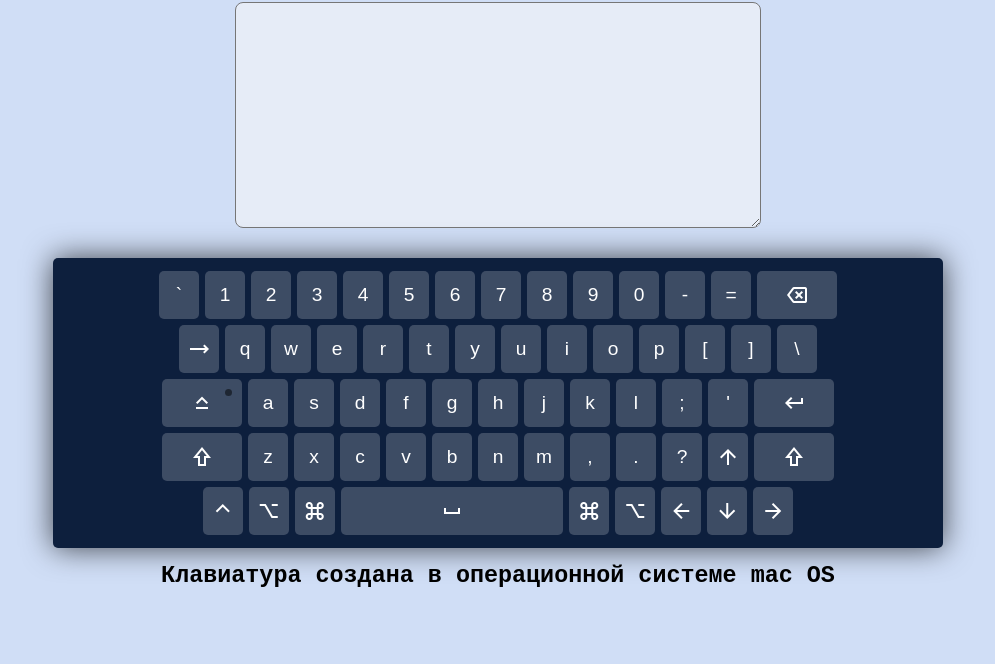
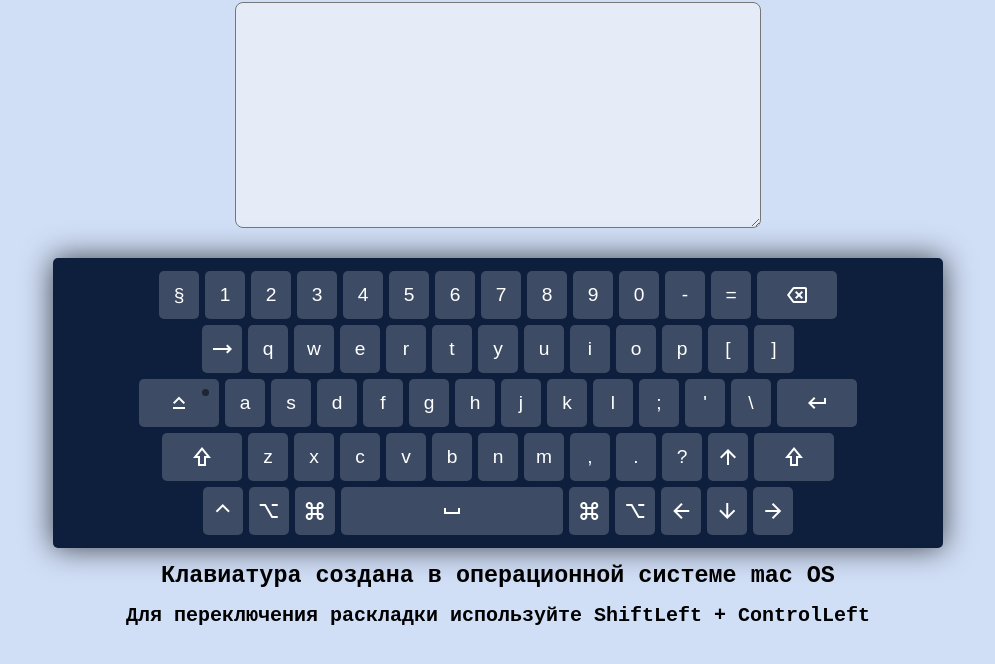
Before and after one commit to SashaBeller/virtual-keyboard, a plain HTML site: page index.html in a window 1280 px wide. Shown: the part 62-726 px from the top of the page, without its empty margins (142-1137 px from the left). Drawn offline with nearby package versions, Linux system fonts and the light colour scheme.

Commit message:
feat: add ru localisation

```diff
--- a/keyboard.js
+++ b/keyboard.js
@@ -1,4 +1,63 @@
-const keyElementByKey = new Map();
+const localizationMap = new Map();
+const buttonByKey = new Map();
+const symbolSet = new Set([
+  "Backquote",
+  "Digit1",
+  "Digit2",
+  "Digit3",
+  "Digit4",
+  "Digit5",
+  "Digit6",
+  "Digit7",
+  "Digit8",
+  "Digit9",
+  "Digit0",
+  "Minus",
+  "Equal",
+  "Tab",
+  "KeyQ",
+  "KeyW",
+  "KeyE",
+  "KeyR",
+  "KeyT",
+  "KeyY",
+  "KeyU",
+  "KeyI",
+  "KeyO",
+  "KeyP",
+  "BracketLeft",
+  "BracketRight",
+  "KeyA",
+  "KeyS",
+  "KeyD",
+  "KeyF",
+  "KeyG",
+  "KeyH",
+  "KeyJ",
+  "KeyK",
+  "KeyL",
+  "Semicolon",
+  "Quote",
+  "Backslash",
+  "Enter",
+  "KeyZ",
+  "KeyX",
+  "KeyC",
+  "KeyV",
+  "KeyB",
+  "KeyN",
+  "KeyM",
+  "Comma",
+  "Period",
+  "Slash",
+  "ArrowUp",
+  "Space",
+  "ArrowLeft",
+  "ArrowDown",
+  "ArrowRight",
+  "Backspace",
+]);
+
 const keyboard = {
   elements: {
     main: null,
@@ -13,9 +72,10 @@ const keyboard = {
   properties: {
     value: "",
     capsLock: false,
+    lang: "en",
   },
 
-  init() {
+  async init() {
     const body = document.querySelector("body");
 
     this.elements.centeralizer = document.createElement("section");
@@ -32,246 +92,224 @@ const keyboard = {
     this.elements.main.classList.add("keyboard");
     this.elements.keysContainer = document.createElement("div");
     this.elements.keysContainer.classList.add("keyboard__keys");
-    this.elements.keysContainer.appendChild(this._createKeys());
+    this.elements.keysContainer.appendChild(await this._createKeys());
 
     this.elements.keys =
       this.elements.keysContainer.querySelectorAll(".keyboard__key");
 
     this.elements.h3 = document.createElement("h3");
+    this.elements.h4 = document.createElement("h4");
     this.elements.h3.textContent =
       "Клавиатура создана в операционной системе mac OS";
+    this.elements.h4.textContent =
+      "Для переключения раскладки используйте ShiftLeft + ControlLeft";
 
     this.elements.main.appendChild(this.elements.keysContainer);
     this.elements.centeralizer.appendChild(this.elements.h1);
     this.elements.centeralizer.appendChild(this.elements.textarea);
     this.elements.centeralizer.appendChild(this.elements.main);
     this.elements.centeralizer.appendChild(this.elements.h3);
+    this.elements.centeralizer.appendChild(this.elements.h4);
     body.appendChild(this.elements.centeralizer);
   },
 
-  _createKeys() {
+  async _createKeys() {
+    const response = await fetch("./localization.json");
+    const localizationJson = await response.json();
+    for (let key in localizationJson) {
+      localizationMap.set(key, localizationJson[key]);
+    }
+
     const fragment = document.createDocumentFragment();
-    const keyLayout = [
-      "`",
-      "1",
-      "2",
-      "3",
-      "4",
-      "5",
-      "6",
-      "7",
-      "8",
-      "9",
-      "0",
-      "-",
-      "=",
-      "backspace",
-      "tab",
-      "q",
-      "w",
-      "e",
-      "r",
-      "t",
-      "y",
-      "u",
-      "i",
-      "o",
-      "p",
-      "[",
-      "]",
-      "\\",
-      "caps",
-      "a",
-      "s",
-      "d",
-      "f",
-      "g",
-      "h",
-      "j",
-      "k",
-      "l",
-      ";",
-      "'",
-      "enter",
-      "leftShift",
-      "z",
-      "x",
-      "c",
-      "v",
-      "b",
-      "n",
-      "m",
-      ",",
-      ".",
-      "?",
-      "up",
-      "rightShift",
-      "control",
-      "AltLeft",
-      "MetaLeft",
-      "space",
-      "MetaRight",
-      "AltRight",
-      "left",
-      "down",
-      "right",
-    ];
 
     const creatHTMLIcon = (icon_name) => {
       return `<i class="material-symbols-outlined">${icon_name}</i>`;
     };
 
-    keyLayout.forEach((key) => {
-      const keyElement = document.createElement("button");
-      keyElementByKey.set(key, keyElement);
+    localizationMap.forEach((value, key) => {
+      const buttonElement = document.createElement("button");
+      buttonByKey.set(key, buttonElement);
       const insertLineBreak =
-        ["backspace", "\\", "enter", "rightShift"].indexOf(key) !== -1;
+        ["Backspace", "BracketRight", "Enter", "ShiftRight"].indexOf(key) !==
+        -1;
 
-      keyElement.setAttribute("type", "button");
-      keyElement.classList.add("keyboard__key");
+      buttonElement.setAttribute("type", "button");
+      buttonElement.classList.add("keyboard__key");
 
+      let translatedSymbol;
       switch (key) {
-        case "backspace":
-          keyElement.classList.add("keyboard__key--wide");
-          keyElement.innerHTML = creatHTMLIcon("backspace");
+        case "Backspace":
+          buttonElement.classList.add("keyboard__key--wide");
+          buttonElement.innerHTML = creatHTMLIcon("backspace");
 
-          keyElement.addEventListener("click", () => {
+          buttonElement.addEventListener("click", () => {
             this.properties.value = this.properties.value.substring(
               0,
               this.properties.value.length - 1
             );
+            keyboard.elements.textarea.value = this.properties.value;
             this._triggerEvent("oninput");
           });
 
           break;
 
-        case "caps":
-          keyElement.classList.add(
+        case "CapsLock":
+          buttonElement.classList.add(
             "keyboard__key--wide",
             "keyboard__key--indicator"
           );
-          keyElement.innerHTML = creatHTMLIcon("keyboard_capslock");
+          buttonElement.innerHTML = creatHTMLIcon("keyboard_capslock");
 
-          keyElement.addEventListener("click", () => {
+          buttonElement.addEventListener("click", () => {
             this._toggleCapsLock();
-            keyElement.classList.toggle(
-              "keyboard__key--activated",
-              this.properties.capsLock
-            );
+            // buttonElement.classList.toggle(
+            //   "keyboard__key--activated",
+            //   this.properties.capsLock
+            // );
           });
 
           break;
 
-        case "enter":
-          keyElement.classList.add("keyboard__key--wide");
-          keyElement.innerHTML = creatHTMLIcon("keyboard_return");
+        case "Enter":
+          buttonElement.classList.add("keyboard__key--wide");
+          buttonElement.innerHTML = creatHTMLIcon("keyboard_return");
 
-          keyElement.addEventListener("click", () => {
+          buttonElement.addEventListener("click", () => {
             this.properties.value = this.properties.value + "\n";
+            keyboard.elements.textarea.value = this.properties.value;
             this._triggerEvent("oninput");
           });
 
           break;
 
-        case "space":
-          keyElement.classList.add("keyboard__key--space");
-          keyElement.innerHTML = creatHTMLIcon("space_bar");
+        case "Space":
+          buttonElement.classList.add("keyboard__key--space");
+          buttonElement.innerHTML = creatHTMLIcon("space_bar");
 
-          keyElement.addEventListener("click", () => {
+          buttonElement.addEventListener("click", () => {
             this.properties.value = this.properties.value + " ";
+            keyboard.elements.textarea.value = this.properties.value;
             this._triggerEvent("oninput");
           });
 
           break;
 
-        case "control":
-          keyElement.classList.add("keyboard__key");
-          keyElement.innerHTML = creatHTMLIcon("keyboard_control_key");
+        case "ControlLeft":
+          buttonElement.classList.add("keyboard__key");
+          buttonElement.innerHTML = creatHTMLIcon("keyboard_control_key");
 
           break;
 
-        case "rightShift":
-          keyElement.classList.add("keyboard__key--wide");
-          keyElement.innerHTML = creatHTMLIcon("shift");
+        case "ShiftRight":
+          buttonElement.classList.add("keyboard__key--wide");
+          buttonElement.innerHTML = creatHTMLIcon("shift");
 
           break;
 
-        case "leftShift":
-          keyElement.classList.add("keyboard__key--wide");
-          keyElement.innerHTML = creatHTMLIcon("shift");
+        case "ShiftLeft":
+          buttonElement.classList.add("keyboard__key--wide");
+          buttonElement.innerHTML = creatHTMLIcon("shift");
 
           break;
 
         case "AltLeft":
-          keyElement.classList.add("keyboard__key");
-          keyElement.innerHTML = creatHTMLIcon("keyboard_option_key");
+          buttonElement.classList.add("keyboard__key");
+          buttonElement.innerHTML = creatHTMLIcon("keyboard_option_key");
 
           break;
         case "AltRight":
-          keyElement.classList.add("keyboard__key");
-          keyElement.innerHTML = creatHTMLIcon("keyboard_option_key");
+          buttonElement.classList.add("keyboard__key");
+          buttonElement.innerHTML = creatHTMLIcon("keyboard_option_key");
 
           break;
 
         case "MetaLeft":
-          keyElement.classList.add("keyboard__key");
-          keyElement.innerHTML = creatHTMLIcon("keyboard_command_key");
+          buttonElement.classList.add("keyboard__key");
+          buttonElement.innerHTML = creatHTMLIcon("keyboard_command_key");
 
           break;
         case "MetaRight":
-          keyElement.classList.add("keyboard__key");
-          keyElement.innerHTML = creatHTMLIcon("keyboard_command_key");
+          buttonElement.classList.add("keyboard__key");
+          buttonElement.innerHTML = creatHTMLIcon("keyboard_command_key");
 
           break;
 
-        case "up":
-          keyElement.classList.add("keyboard__key");
-          keyElement.innerHTML = creatHTMLIcon("arrow_upward");
+        case "ArrowUp":
+          buttonElement.classList.add("keyboard__key");
+          buttonElement.innerHTML = creatHTMLIcon("arrow_upward");
+
+          buttonElement.addEventListener("click", () => {
+            this.properties.value = this.properties.value + "\u2191";
+            keyboard.elements.textarea.value = this.properties.value;
+            this._triggerEvent("oninput");
+          });
 
           break;
 
-        case "down":
-          keyElement.classList.add("keyboard__key");
-          keyElement.innerHTML = creatHTMLIcon("arrow_downward");
+        case "ArrowDown":
+          buttonElement.classList.add("keyboard__key");
+          buttonElement.innerHTML = creatHTMLIcon("arrow_downward");
+
+          buttonElement.addEventListener("click", () => {
+            this.properties.value = this.properties.value + "\u2193";
+            keyboard.elements.textarea.value = this.properties.value;
+            this._triggerEvent("oninput");
+          });
 
           break;
 
-        case "left":
-          keyElement.classList.add("keyboard__key");
-          keyElement.innerHTML = creatHTMLIcon("arrow_back");
+        case "ArrowLeft":
+          buttonElement.classList.add("keyboard__key");
+          buttonElement.innerHTML = creatHTMLIcon("arrow_back");
+
+          buttonElement.addEventListener("click", () => {
+            this.properties.value = this.properties.value + "\u2190";
+            keyboard.elements.textarea.value = this.properties.value;
+            this._triggerEvent("oninput");
+          });
 
           break;
 
-        case "right":
-          keyElement.classList.add("keyboard__key");
-          keyElement.innerHTML = creatHTMLIcon("arrow_forward");
+        case "ArrowRight":
+          buttonElement.classList.add("keyboard__key");
+          buttonElement.innerHTML = creatHTMLIcon("arrow_forward");
+
+          buttonElement.addEventListener("click", () => {
+            this.properties.value = this.properties.value + "\u2192";
+            keyboard.elements.textarea.value = this.properties.value;
+            this._triggerEvent("oninput");
+          });
 
           break;
 
-        case "tab":
-          keyElement.classList.add("keyboard__key");
-          keyElement.innerHTML = creatHTMLIcon("trending_flat");
-          keyElement.addEventListener("click", () => {
+        case "Tab":
+          buttonElement.classList.add("keyboard__key");
+          buttonElement.innerHTML = creatHTMLIcon("trending_flat");
+          buttonElement.addEventListener("click", () => {
             this.properties.value = this.properties.value + "  ";
+            keyboard.elements.textarea.value = this.properties.value;
             this._triggerEvent("oninput");
           });
 
           break;
 
         default:
-          keyElement.textContent = key.toLowerCase();
+          translatedSymbol =
+            this.properties.lang === "en"
+              ? localizationMap.get(key).en
+              : localizationMap.get(key).ru;
+          buttonElement.textContent = translatedSymbol.toLowerCase();
 
-          keyElement.addEventListener("click", () => {
-            this.properties.value += this.properties.capsLock
-              ? key.toUpperCase()
-              : key.toLowerCase();
+          buttonElement.addEventListener("click", () => {
+            this.properties.value += buttonElement.textContent;
+            this.elements.textarea.value = this.properties.value;
             this._triggerEvent("oninput");
           });
 
           break;
       }
 
-      fragment.appendChild(keyElement);
+      fragment.appendChild(buttonElement);
 
       if (insertLineBreak) {
         fragment.appendChild(document.createElement("br"));
@@ -289,6 +327,7 @@ const keyboard = {
 
   _toggleCapsLock() {
     this.properties.capsLock = !this.properties.capsLock;
+    this.elements.keys[27].classList.toggle("keyboard__key--activated");
 
     for (const key of this.elements.keys) {
       if (key.childElementCount === 0) {
@@ -312,89 +351,99 @@ window.addEventListener("DOMContentLoaded", function () {
   });
 });
 
-const keyboardMap = new Map([
-  // ["IntlRo", "`"],
-  ["KeyA", "a"],
-  ["KeyB", "b"],
-  ["KeyC", "c"],
-  ["KeyD", "d"],
-  ["KeyE", "e"],
-  ["KeyF", "f"],
-  ["KeyG", "g"],
-  ["KeyH", "h"],
-  ["KeyI", "i"],
-  ["KeyJ", "j"],
-  ["KeyK", "k"],
-  ["KeyL", "l"],
-  ["KeyM", "m"],
-  ["KeyN", "n"],
-  ["KeyO", "o"],
-  ["KeyP", "p"],
-  ["KeyQ", "q"],
-  ["KeyR", "r"],
-  ["KeyS", "s"],
-  ["KeyT", "t"],
-  ["KeyU", "u"],
-  ["KeyV", "v"],
-  ["KeyW", "w"],
-  ["KeyX", "x"],
-  ["KeyY", "y"],
-  ["KeyZ", "z"],
-  ["Digit0", "0"],
-  ["Digit1", "1"],
-  ["Digit2", "2"],
-  ["Digit3", "3"],
-  ["Digit4", "4"],
-  ["Digit5", "5"],
-  ["Digit6", "6"],
-  ["Digit7", "7"],
-  ["Digit8", "8"],
-  ["Digit9", "9"],
-  ["Minus", "-"],
-  ["Equal", "="],
-  ["Backspace", "backspace"],
-  ["Tab", "tab"],
-  ["CapsLock", "caps"],
-  ["Enter", "enter"],
-  ["ShiftLeft", "leftShift"],
-  ["Comma", ","],
-  ["Period", "."],
-  ["Slash", "?"],
-  ["ArrowUp", "up"],
-  ["ShiftRight", "rightShift"],
-  ["ControlLeft", "control"],
-  ["AltLeft", "AltLeft"],
-  ["MetaLeft", "MetaLeft"],
-  ["Space", "space"],
-  ["MetaRight", "MetaRight"],
-  ["AltRight", "AltRight"],
-  ["ArrowLeft", "left"],
-  ["ArrowDown", "down"],
-  ["ArrowRight", "right"],
-  ["BracketLeft", "["],
-  ["BracketRight", "]"],
-  ["Backslash", "\\"],
-  ["Semicolon", ";"],
-  ["Quote", "'"],
-  ["Backquote", "`"],
-]);
+window.addEventListener("keydown", (event) => {
+  if (event.ctrlKey && event.shiftKey) {
+    keyboard.properties.lang = keyboard.properties.lang == "ru" ? "en" : "ru";
 
-window.addEventListener("keydown", (event) => {
-  let ourValue = keyboardMap.get(event.code);
-  if (ourValue == null) {
-    console.log("There is no such code in the keyboardMap: ", event.code);
+    for (const buttonKey of buttonByKey.keys()) {
+      console.log(buttonKey);
+      if (buttonByKey.get(buttonKey).childElementCount === 0) {
+        buttonByKey.get(buttonKey).textContent =
+          localizationMap.get(buttonKey)[keyboard.properties.lang];
+      }
+    }
+  }
+
+  if (event.code === "CapsLock") {
+    keyboard._toggleCapsLock();
+    console.log("caps is pressed");
+  }
+
+  let element = buttonByKey.get(event.code);
+  if (element == null) {
+    console.log("There is no such element in the buttonByKey: ", event.code);
     return;
   }
-  let element = keyElementByKey.get(ourValue);
-  if (element == null) {
-    console.log("There is no such element in the keyElementByKey: ", ourValue);
-    return;
+  if (event.code !== "CapsLock") {
+    element.classList.add("pressed");
   }
-  element.classList.add("pressed");
 });
 
 window.addEventListener("keyup", (event) => {
-  let ourValue = keyboardMap.get(event.code);
-  let element = keyElementByKey.get(ourValue);
+  let element = buttonByKey.get(event.code);
   element.classList.remove("pressed");
+
+  if (event.code === "CapsLock") {
+    keyboard._toggleCapsLock();
+  }
 });
+
+document.addEventListener("keydown", function (event) {
+  const key = event.code;
+  // check if the key corresponds to a symbol in your map
+  if (document.activeElement.getAttribute("id") !== "textarea") {
+    if (symbolSet.has(key)) {
+      console.log(key);
+      switch (key) {
+        case "Space":
+          keyboard.properties.value += " ";
+          keyboard.elements.textarea.value += " ";
+          break;
+        case "Tab":
+          keyboard.properties.value += "  ";
+          keyboard.elements.textarea.value += "  ";
+          break;
+        case "Backspace":
+          keyboard.properties.value = keyboard.properties.value.slice(0, -1);
+          keyboard.elements.textarea.value = keyboard.properties.value.slice(
+            0,
+            -1
+          );
+          break;
+        case "Enter":
+          keyboard.properties.value += "\n";
+          keyboard.elements.textarea.value += "\n";
+          break;
+        case "ArrowLeft":
+          keyboard.properties.value += "\u2190";
+          keyboard.elements.textarea.value += "\u2190";
+          break;
+        case "ArrowRight":
+          keyboard.properties.value += "\u2192";
+          keyboard.elements.textarea.value += "\u2192";
+          break;
+        case "ArrowDown":
+          keyboard.properties.value += "\u2193";
+          keyboard.elements.textarea.value += "\u2193";
+          break;
+        case "ArrowUp":
+          keyboard.properties.value += "\u2191";
+          keyboard.elements.textarea.value += "\u2191";
+          break;
+
+        default:
+          keyboard.properties.value += event.shiftKey
+            ? buttonByKey.get(key).textContent.toUpperCase()
+            : buttonByKey.get(key).textContent;
+          keyboard.elements.textarea.value += event.shiftKey
+            ? buttonByKey.get(key).textContent.toUpperCase()
+            : buttonByKey.get(key).textContent;
+      }
+      // append the symbol to the textarea
+      // keyboard.properties.value += buttonByKey.get(key).textContent;
+      // keyboard.elements.textarea.value += buttonByKey.get(key).textContent;
+
+      //  keyboard._triggerEvent("oninput");
+    }
+  }
+});
--- /dev/null
+++ b/localization.json
@@ -0,0 +1,254 @@
+{
+  "Backquote": {
+    "ru": ">",
+    "en": "§"
+  },
+  "Digit1": {
+    "ru": "1",
+    "en": "1"
+  },
+  "Digit2": {
+    "ru": "2",
+    "en": "2"
+  },
+  "Digit3": {
+    "ru": "3",
+    "en": "3"
+  },
+  "Digit4": {
+    "ru": "4",
+    "en": "4"
+  },
+  "Digit5": {
+    "ru": "5",
+    "en": "5"
+  },
+  "Digit6": {
+    "ru": "6",
+    "en": "6"
+  },
+  "Digit7": {
+    "ru": "7",
+    "en": "7"
+  },
+  "Digit8": {
+    "ru": "8",
+    "en": "8"
+  },
+  "Digit9": {
+    "ru": "9",
+    "en": "9"
+  },
+  "Digit0": {
+    "ru": "0",
+    "en": "0"
+  },
+  "Minus": {
+    "ru": "-",
+    "en": "-"
+  },
+  "Equal": {
+    "ru": "=",
+    "en": "="
+  },
+  "Backspace": {
+    "ru": "",
+    "en": ""
+  },
+  "Tab": {
+    "ru": "  ",
+    "en": "  "
+  },
+  "KeyQ": {
+    "ru": "й",
+    "en": "q"
+  },
+  "KeyW": {
+    "ru": "ц",
+    "en": "w"
+  },
+  "KeyE": {
+    "ru": "у",
+    "en": "e"
+  },
+  "KeyR": {
+    "ru": "к",
+    "en": "r"
+  },
+  "KeyT": {
+    "ru": "е",
+    "en": "t"
+  },
+  "KeyY": {
+    "ru": "н",
+    "en": "y"
+  },
+  "KeyU": {
+    "ru": "г",
+    "en": "u"
+  },
+  "KeyI": {
+    "ru": "ш",
+    "en": "i"
+  },
+  "KeyO": {
+    "ru": "щ",
+    "en": "o"
+  },
+  "KeyP": {
+    "ru": "з",
+    "en": "p"
+  },
+  "BracketLeft": {
+    "ru": "х",
+    "en": "["
+  },
+  "BracketRight": {
+    "ru": "ъ",
+    "en": "]"
+  },
+  "CapsLock": {
+    "ru": "",
+    "en": ""
+  },
+  "KeyA": {
+    "ru": "ф",
+    "en": "a"
+  },
+  "KeyS": {
+    "ru": "ы",
+    "en": "s"
+  },
+  "KeyD": {
+    "ru": "в",
+    "en": "d"
+  },
+  "KeyF": {
+    "ru": "а",
+    "en": "f"
+  },
+  "KeyG": {
+    "ru": "п",
+    "en": "g"
+  },
+  "KeyH": {
+    "ru": "р",
+    "en": "h"
+  },
+  "KeyJ": {
+    "ru": "о",
+    "en": "j"
+  },
+  "KeyK": {
+    "ru": "л",
+    "en": "k"
+  },
+  "KeyL": {
+    "ru": "д",
+    "en": "l"
+  },
+  "Semicolon": {
+    "ru": "ж",
+    "en": ";"
+  },
+  "Quote": {
+    "ru": "э",
+    "en": "'"
+  },
+  "Backslash": {
+    "ru": "ё",
+    "en": "\\"
+  },
+  "Enter": {
+    "ru": "\n",
+    "en": "\n"
+  },
+  "ShiftLeft": {
+    "ru": "",
+    "en": ""
+  },
+  "KeyZ": {
+    "ru": "я",
+    "en": "z"
+  },
+  "KeyX": {
+    "ru": "ч",
+    "en": "x"
+  },
+  "KeyC": {
+    "ru": "с",
+    "en": "c"
+  },
+  "KeyV": {
+    "ru": "м",
+    "en": "v"
+  },
+  "KeyB": {
+    "ru": "и",
+    "en": "b"
+  },
+  "KeyN": {
+    "ru": "т",
+    "en": "n"
+  },
+  "KeyM": {
+    "ru": "ь",
+    "en": "m"
+  },
+  "Comma": {
+    "ru": "б",
+    "en": ","
+  },
+  "Period": {
+    "ru": "ю",
+    "en": "."
+  },
+  "Slash": {
+    "ru": "/",
+    "en": "?"
+  },
+  "ArrowUp": {
+    "ru": "↑",
+    "en": "↑"
+  },
+  "ShiftRight": {
+    "ru": "",
+    "en": ""
+  },
+  "ControlLeft": {
+    "ru": "",
+    "en": ""
+  },
+  "AltLeft": {
+    "ru": "",
+    "en": ""
+  },
+  "MetaLeft": {
+    "ru": "",
+    "en": ""
+  },
+  "Space": {
+    "ru": " ",
+    "en": " "
+  },
+  "MetaRight": {
+    "ru": "",
+    "en": ""
+  },
+  "AltRight": {
+    "ru": "",
+    "en": ""
+  },
+  "ArrowLeft": {
+    "ru": "←",
+    "en": "←"
+  },
+  "ArrowDown": {
+    "ru": "↓",
+    "en": "↓"
+  },
+  "ArrowRight": {
+    "ru": "→",
+    "en": "→"
+  }
+}
```
Also changed, not shown: css/keyboard.scss (+9 -2 lines), index.html (+1 -1 lines), css/keyboard.css, 1 other file.
